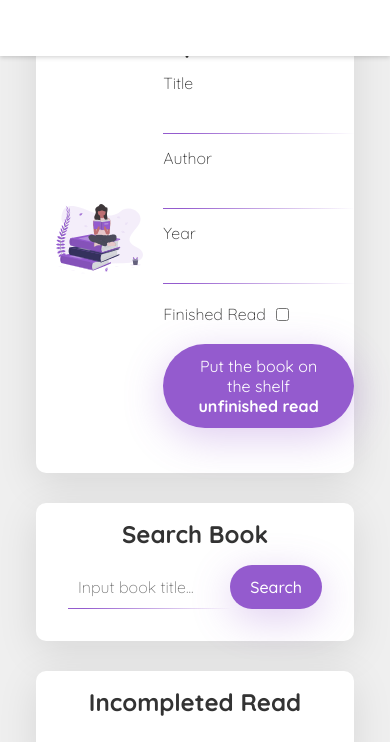
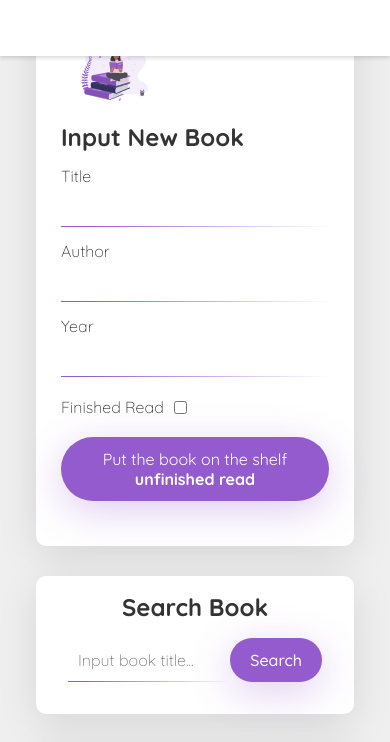
Before and after one commit to afaafa/bookshelf-apps, a plain HTML site: page index.html in a window 390 px wide. Shown: the part 102-844 px from the top of the page. Drawn offline with Linux system fonts and the light colour scheme; some packages are replaced by stand-ins of ours; a script that the page names is missing.

Commit message:
add responsive css input section

```diff
--- /dev/null
+++ b/css/responsive.css
@@ -0,0 +1,6 @@
+@media screen and (max-width: 699px) {
+    .input_section {
+        display: grid;
+        padding: 25px;
+    }
+}
--- a/index.html
+++ b/index.html
@@ -9,6 +9,7 @@
     <script src="//cdn.jsdelivr.net/npm/sweetalert2@11"></script>
     <link rel="preconnect" href="https://fonts.gstatic.com">
     <link rel="stylesheet" href="css/style.css">
+    <link rel="stylesheet" href="css/responsive.css">
 </head>
 <body>
     <header>
```
